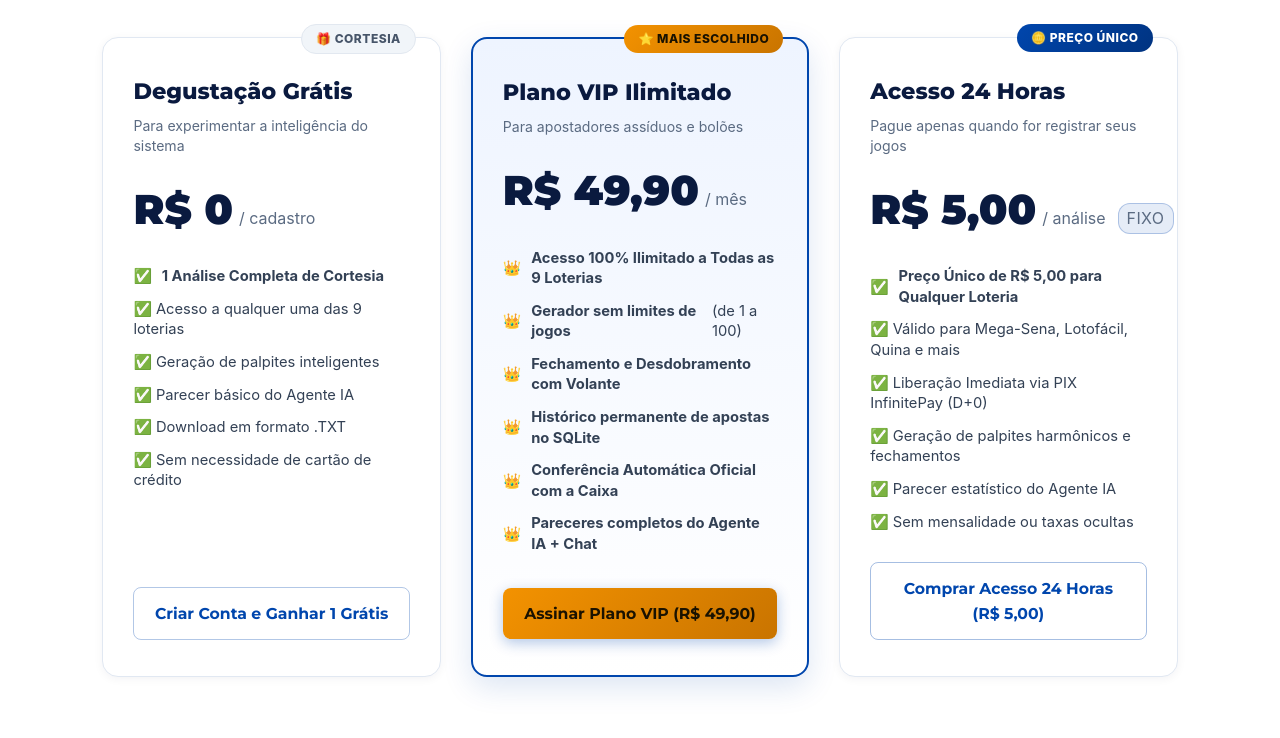
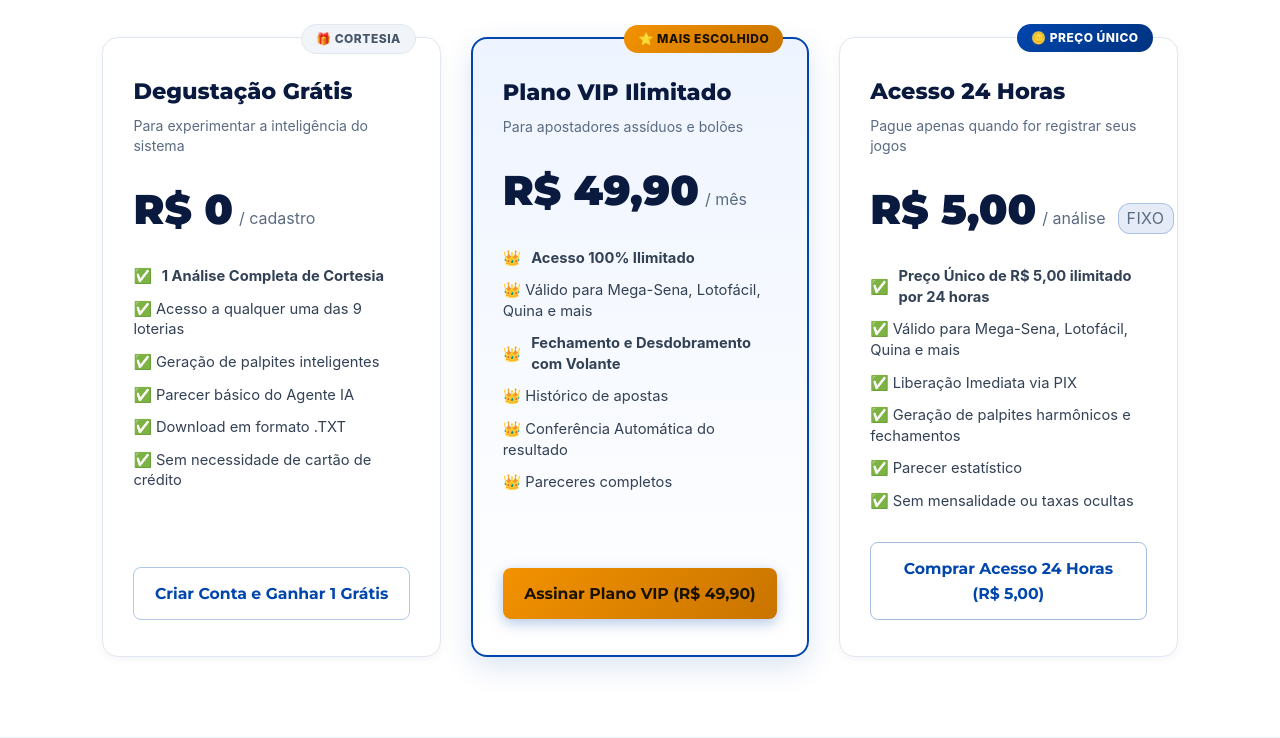
Before and after one commit to SPTOXI/calculodasorte, a Flask app: page / in a window 1280 px wide. Shown: the part 2908-3646 px from the top of the page. Run offline with Flask 3, Linux system fonts and the light colour scheme; parts of the project's set-up code (start-up, migrations or seed data) failed here and were passed over.

Commit message:
Simplify pricing card copy on landing page (#10)
Trims the VIP and Acesso 24 Horas plan feature lists to shorter,
punchier bullet points per request.


Claude-Session: https://claude.ai/code/session_01JDG1LBBLqnzhB8V3UyuSpz

Co-authored-by: Claude <noreply@anthropic.com>

```diff
--- a/templates/landing.html
+++ b/templates/landing.html
@@ -706,12 +706,12 @@
                     </div>
                     <div class="pricing-price">R$ 49,90 <span>/ mês</span></div>
                     <ul class="pricing-features">
-                        <li>👑 <strong>Acesso 100% Ilimitado a Todas as 9 Loterias</strong></li>
-                        <li>👑 <strong>Gerador sem limites de jogos</strong> (de 1 a 100)</li>
+                        <li>👑 <strong>Acesso 100% Ilimitado</strong></li>
+                        <li>👑 Válido para Mega-Sena, Lotofácil, Quina e mais</li>
                         <li>👑 <strong>Fechamento e Desdobramento com Volante</strong></li>
-                        <li>👑 <strong>Histórico permanente de apostas no SQLite</strong></li>
-                        <li>👑 <strong>Conferência Automática Oficial com a Caixa</strong></li>
-                        <li>👑 <strong>Pareceres completos do Agente IA + Chat</strong></li>
+                        <li>👑 Histórico de apostas</li>
+                        <li>👑 Conferência Automática do resultado</li>
+                        <li>👑 Pareceres completos</li>
                     </ul>
                 </div>
                 <a href="/cadastro?plano=vip" class="pricing-btn btn-primary" style="background: linear-gradient(135deg, var(--gold), var(--gold-dark)); color: #1a1200;">
@@ -732,11 +732,11 @@
                         <span class="pricing-price-badge">Fixo</span>
                     </div>
                     <ul class="pricing-features">
-                        <li>✅ <strong>Preço Único de R$ 5,00 para Qualquer Loteria</strong></li>
+                        <li>✅ <strong>Preço Único de R$ 5,00 ilimitado por 24 horas</strong></li>
                         <li>✅ Válido para Mega-Sena, Lotofácil, Quina e mais</li>
-                        <li>✅ Liberação Imediata via PIX InfinitePay (D+0)</li>
+                        <li>✅ Liberação Imediata via PIX</li>
                         <li>✅ Geração de palpites harmônicos e fechamentos</li>
-                        <li>✅ Parecer estatístico do Agente IA</li>
+                        <li>✅ Parecer estatístico</li>
                         <li>✅ Sem mensalidade ou taxas ocultas</li>
                     </ul>
                 </div>
```
